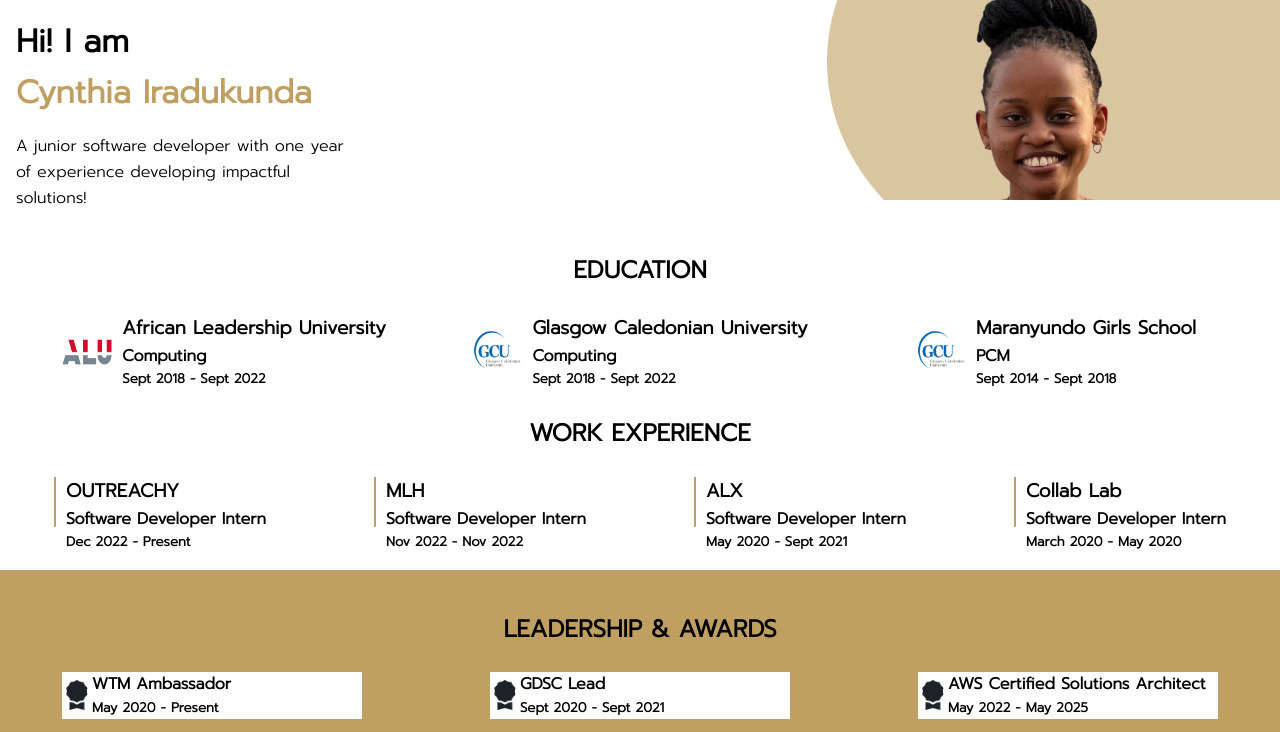
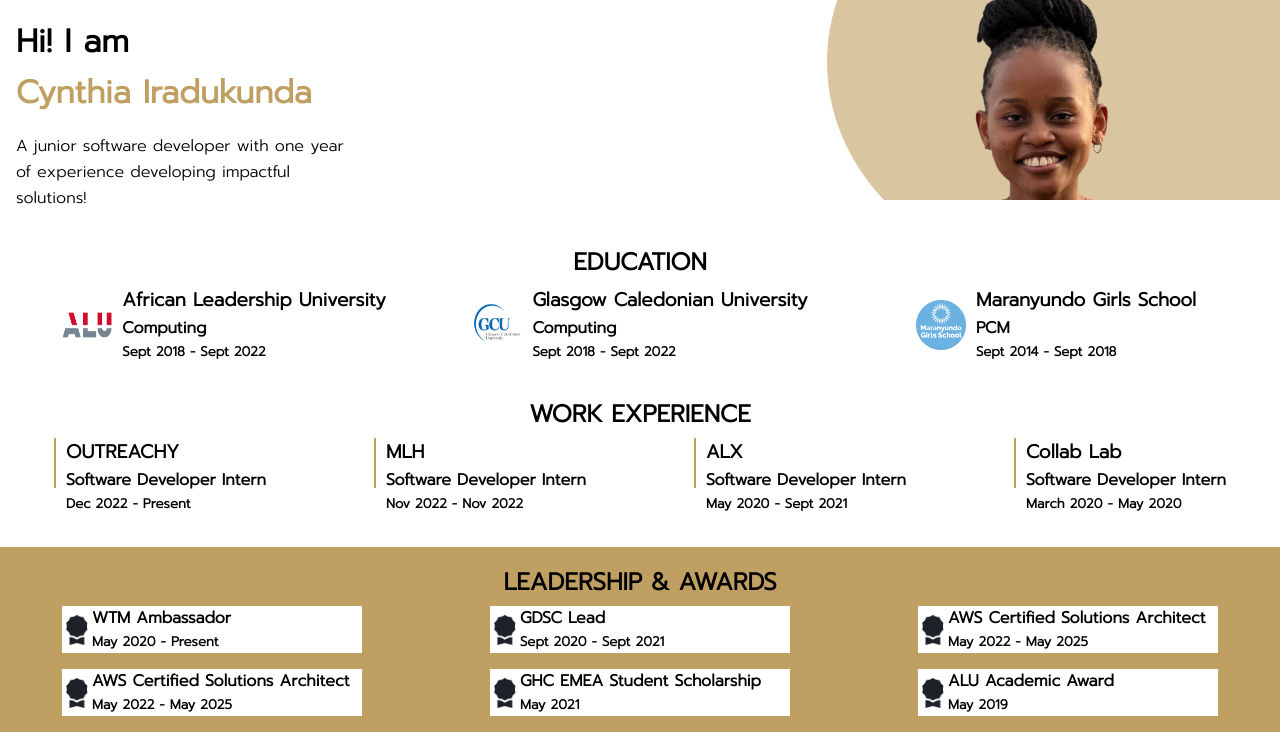
Before and after one commit to ciradu2204/cvPage, a plain HTML site: page index.html in a window 1280 px wide. Shown: the top 732 px of the page. Drawn offline with Linux system fonts and the light colour scheme.

Commit message:
removed some unnecessary space

```diff
--- a/index.css
+++ b/index.css
@@ -51,10 +51,10 @@ main {
   margin-top: 1em;
 }
 section {
-  margin-bottom: 1em;
+  margin-bottom: 2em;
 }
 h2 {
-  margin: 1em;
+  margin-bottom: 0.2em;
   font-weight: 900;
   text-align: center;
 }
@@ -136,7 +136,7 @@ ul {
   list-style: none;
 }
 ul li::before {
-  content: "→";
+  content: "→  ";
   color: #C0A062;
   font-weight: bold;
   display: inline-block;
--- a/index.html
+++ b/index.html
@@ -47,7 +47,7 @@
             </div>
           </div>
           <div>
-            <img src="./Img/GCULogo.png" alt="GCU Logo" />
+            <img src="./Img/MGS+Logo+4.png" alt="GCU Logo" />
             <div>
               <h3>Maranyundo Girls School</h3>
               <h4>PCM</h4>
```
Also changed, not shown: Img/MGS+Logo+4.png (added).
